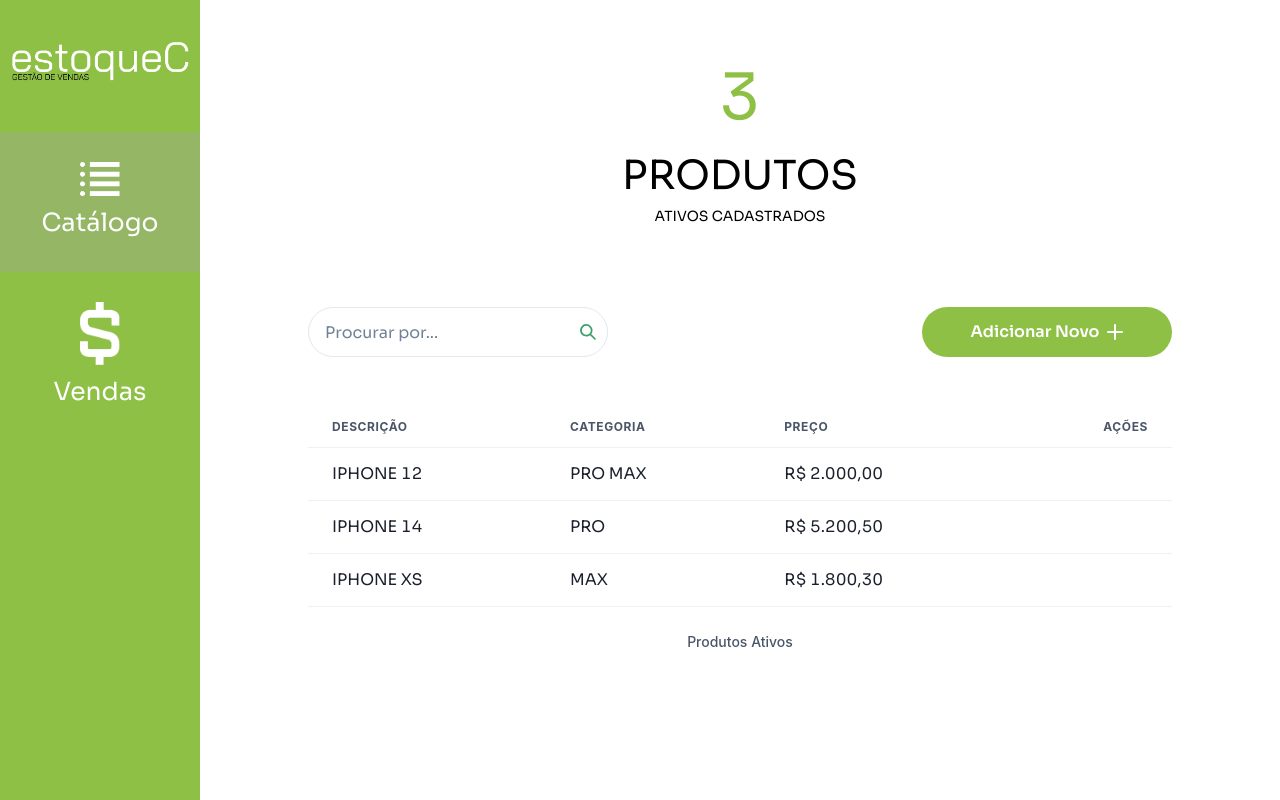
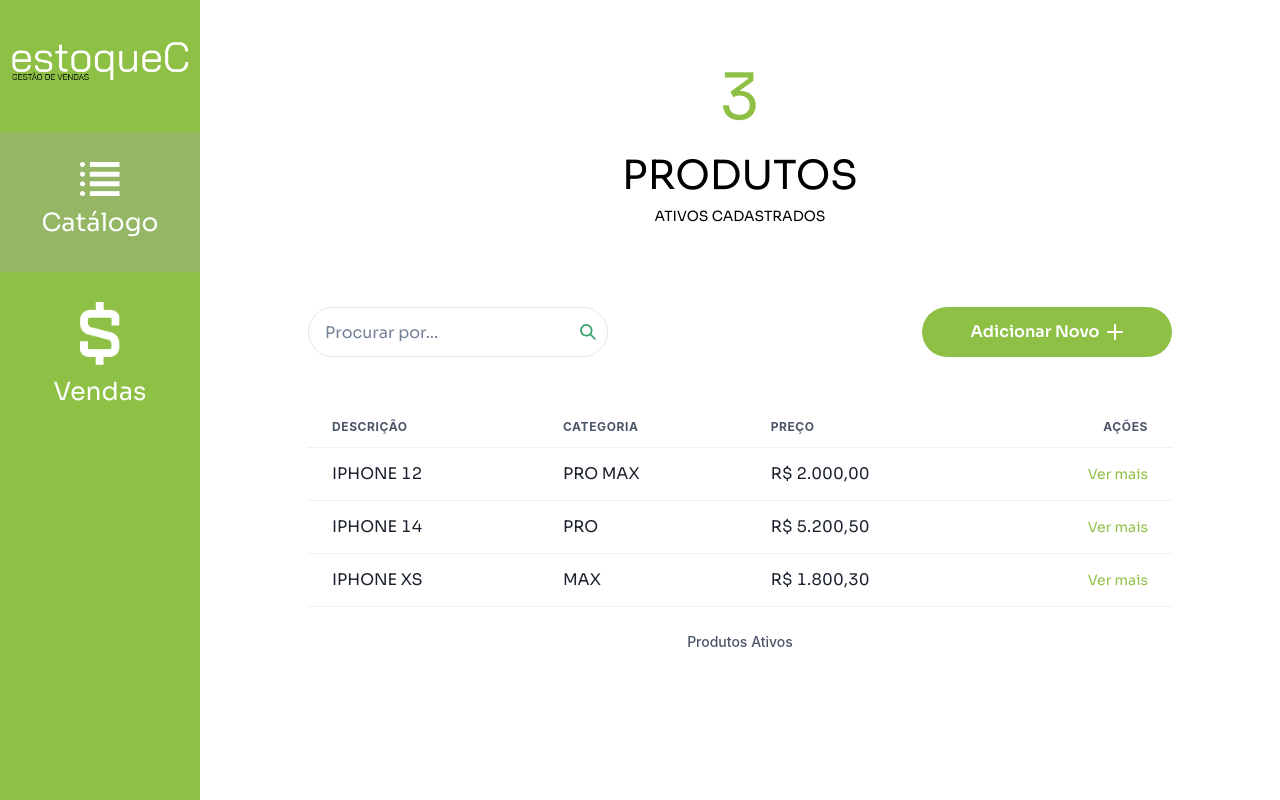
Before and after one commit to guilhermeoln/estoquec, a Next.js app: page /panel in a window 1280 px wide. Built offline with nearby package versions, Linux system fonts and the light colour scheme.

Commit message:
feat(TableCatalog): Adicionado botão ver mais

```diff
--- a/src/components/Catalog/TableCatalog/index.tsx
+++ b/src/components/Catalog/TableCatalog/index.tsx
@@ -40,7 +40,9 @@
                   currency: "BRL",
                 })}
               </Td>
-              <Td isNumeric></Td>
+              <Td isNumeric fontSize="14px" color="#8EC045" cursor="pointer">
+                Ver mais
+              </Td>
             </Tr>
           ))}
         </Tbody>
```
